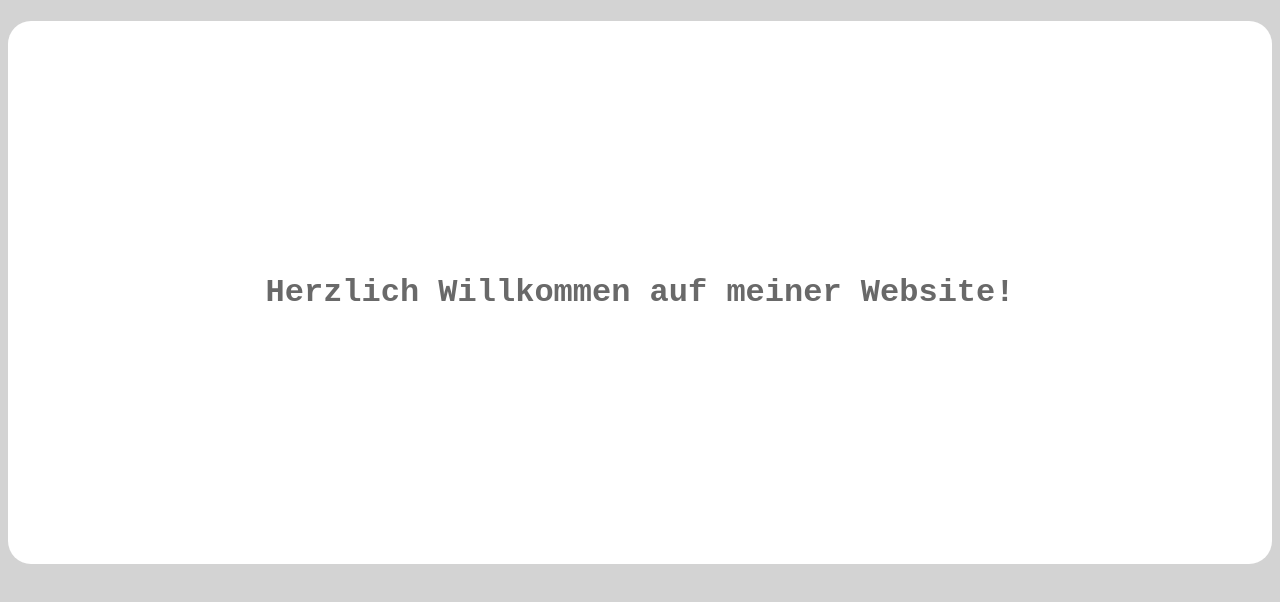
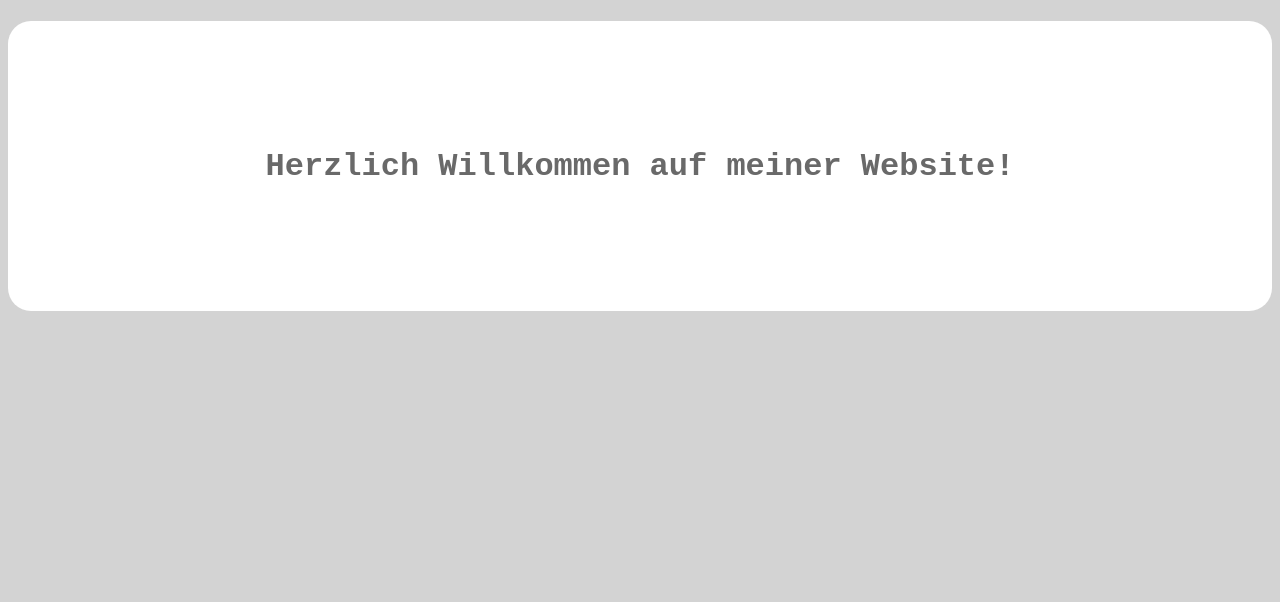
Before and after one commit to IT180179/it180179.github.io, a plain HTML site: page index.html in a window 1280 px wide. Drawn offline with Linux system fonts and the light colour scheme.

Commit message:
Erstes Festschreiben

```diff
--- a/index.html
+++ b/index.html
@@ -13,9 +13,9 @@ h1{
     text-align: center;
     background-color: white;
     border-radius: 23px;
-    padding: 1%;
-    padding-top:20%;
-    padding-bottom: 20%;
+    padding: 0.5%;
+    padding-top:10%;
+    padding-bottom: 10%;
 
 }
 body{
```
